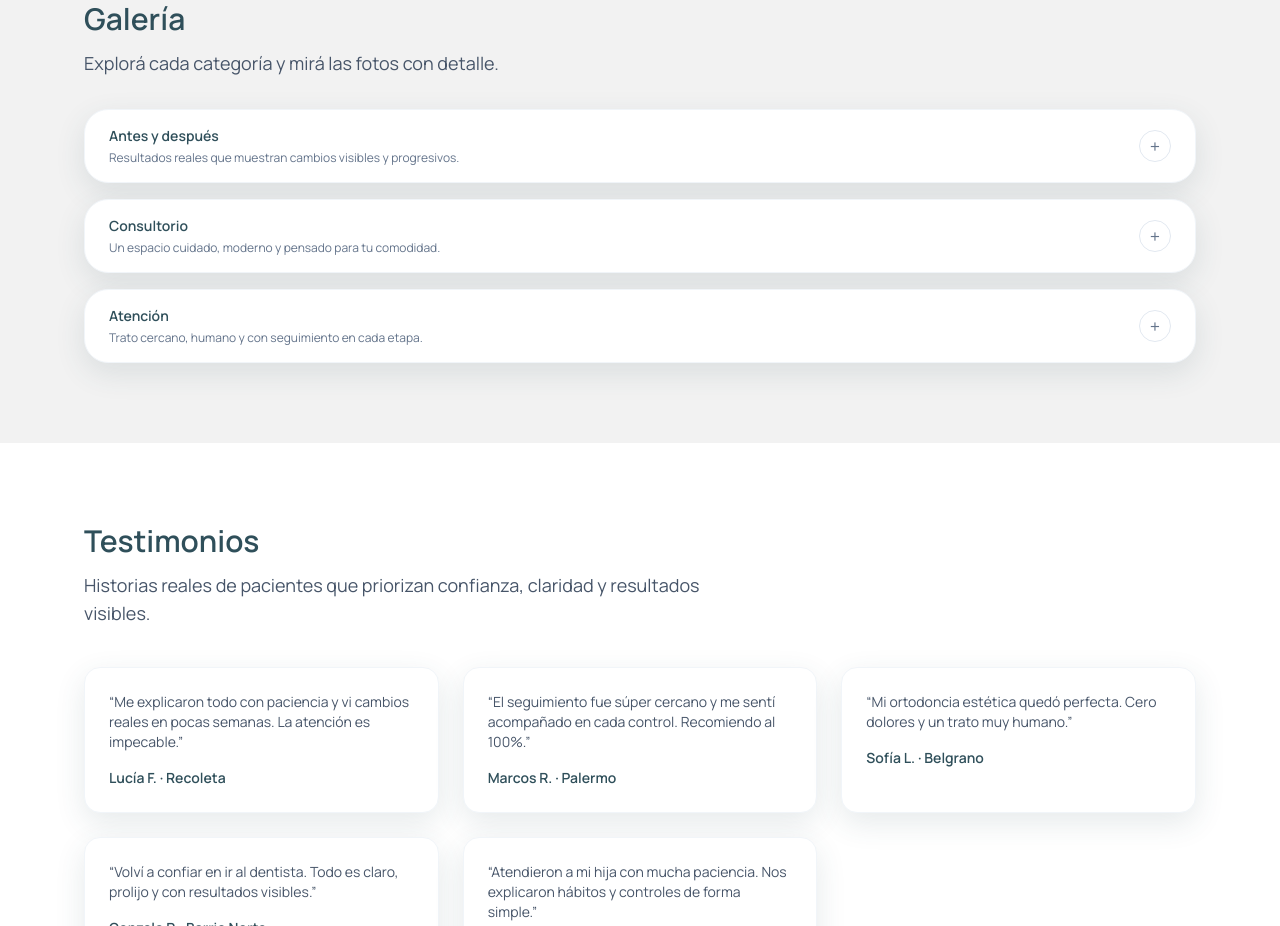
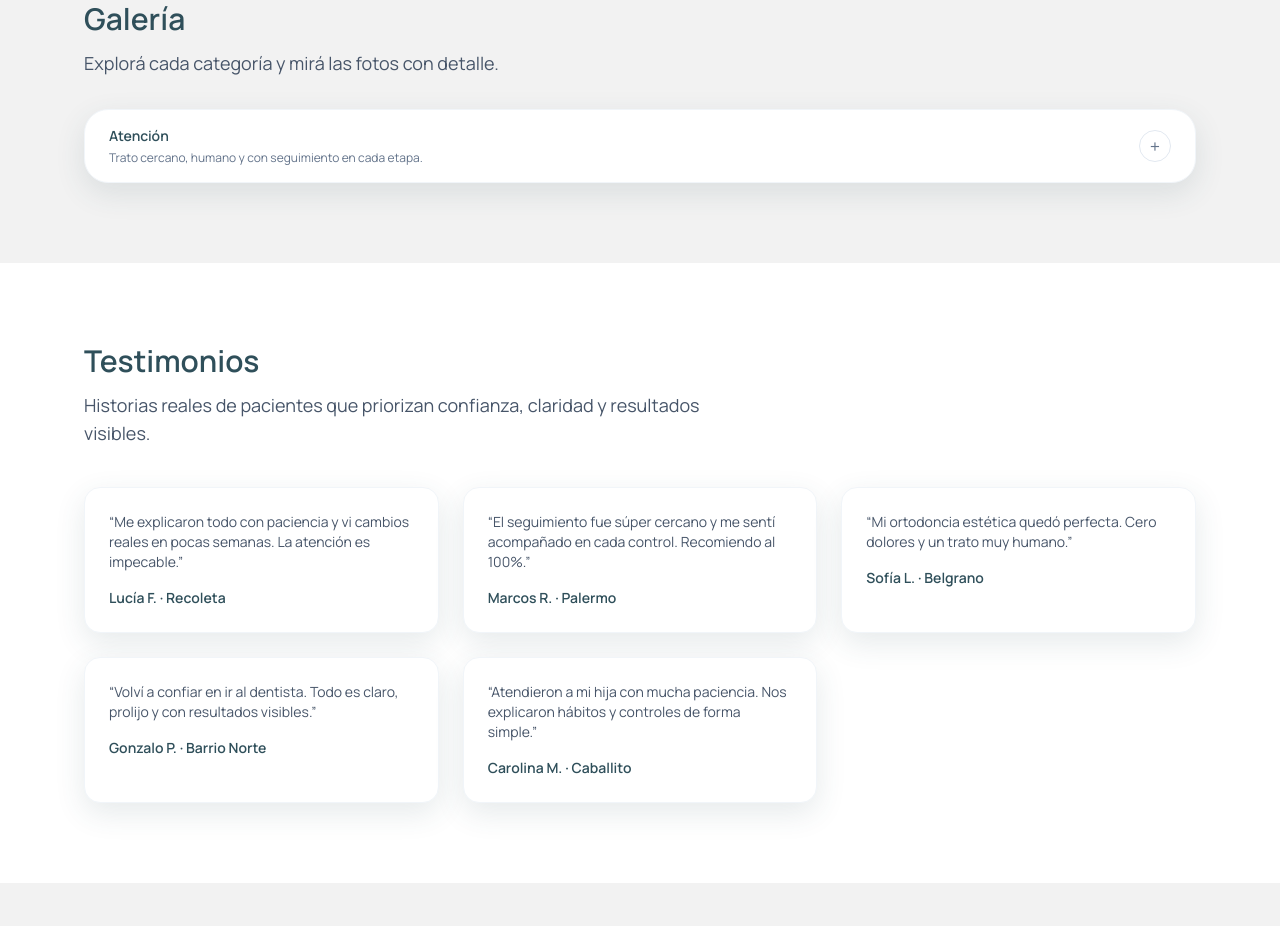
Before and after one commit to gefm2002/maida, a React (Vite) app: page / in a window 1280 px wide. Shown: the part 2600-3526 px from the top of the page. Built offline with nearby package versions, Linux system fonts and the light colour scheme.

Commit message:
Fix gallery attention images

```diff
--- a/src/App.tsx
+++ b/src/App.tsx
@@ -37,16 +37,6 @@ type GalleryItem = {
 }
 
 const galleryClusters = [
-  {
-    id: 'Antes y después',
-    label: 'Antes y después',
-    description: 'Resultados reales que muestran cambios visibles y progresivos.',
-  },
-  {
-    id: 'Consultorio',
-    label: 'Consultorio',
-    description: 'Un espacio cuidado, moderno y pensado para tu comodidad.',
-  },
   {
     id: 'Atención',
     label: 'Atención',
--- a/src/data/gallery.json
+++ b/src/data/gallery.json
@@ -1,20 +1,6 @@
 [
   {
     "id": "antes-despues-1",
-    "title": "Antes y después - Ortodoncia",
-    "type": "Antes y después",
-    "imageUrl": "/img/stock/antesydespues.jpg",
-    "description": "Corrección de alineación con seguimiento personalizado."
-  },
-  {
-    "id": "antes-despues-1-b",
-    "title": "Antes y después - Ortodoncia",
-    "type": "Antes y después",
-    "imageUrl": "/img/stock/antesydespues.jpg",
-    "description": "Corrección de alineación con seguimiento personalizado."
-  },
-  {
-    "id": "antes-despues-1-c",
     "title": "Antes y después - Ortodoncia",
     "type": "Antes y después",
     "imageUrl": "/img/stock/antesydespues.jpg",
@@ -28,20 +14,6 @@
     "description": "Mejora estética y funcional para una sonrisa armónica."
   },
   {
-    "id": "antes-despues-2-b",
-    "title": "Antes y después - Estética dental",
-    "type": "Antes y después",
-    "imageUrl": "/img/stock/gallery-antes-2.jpg",
-    "description": "Mejora estética y funcional para una sonrisa armónica."
-  },
-  {
-    "id": "antes-despues-2-c",
-    "title": "Antes y después - Estética dental",
-    "type": "Antes y después",
-    "imageUrl": "/img/stock/gallery-antes-2.jpg",
-    "description": "Mejora estética y funcional para una sonrisa armónica."
-  },
-  {
     "id": "consultorio-1",
     "title": "Consultorio cuidado",
     "type": "Consultorio",
@@ -49,81 +21,31 @@
     "description": "Ambiente moderno, limpio y pensado para tu comodidad."
   },
   {
-    "id": "consultorio-1-b",
-    "title": "Consultorio cuidado",
-    "type": "Consultorio",
-    "imageUrl": "/img/stock/gallery-consultorio-1.jpg",
-    "description": "Ambiente moderno, limpio y pensado para tu comodidad."
-  },
-  {
-    "id": "consultorio-1-c",
-    "title": "Consultorio cuidado",
-    "type": "Consultorio",
-    "imageUrl": "/img/stock/gallery-consultorio-1.jpg",
-    "description": "Ambiente moderno, limpio y pensado para tu comodidad."
-  },
-  {
     "id": "consultorio-2",
-    "title": "Atención humana",
-    "type": "Atención",
-    "imageUrl": "/img/stock/gallery-atencion-1.jpg",
-    "description": "Equipo cercano que explica cada paso del tratamiento."
-  },
-  {
-    "id": "consultorio-2-b",
-    "title": "Atención humana",
-    "type": "Atención",
-    "imageUrl": "/img/stock/gallery-atencion-1.jpg",
-    "description": "Equipo cercano que explica cada paso del tratamiento."
-  },
-  {
-    "id": "consultorio-2-c",
-    "title": "Atención humana",
-    "type": "Atención",
-    "imageUrl": "/img/stock/gallery-atencion-1.jpg",
-    "description": "Equipo cercano que explica cada paso del tratamiento."
-  },
-  {
-    "id": "consultorio-3",
     "title": "Tecnología y detalle",
     "type": "Consultorio",
     "imageUrl": "/img/stock/gallery-consultorio-2.jpg",
     "description": "Equipamiento actualizado para resultados confiables."
   },
   {
-    "id": "consultorio-3-b",
-    "title": "Tecnología y detalle",
-    "type": "Consultorio",
-    "imageUrl": "/img/stock/gallery-consultorio-2.jpg",
-    "description": "Equipamiento actualizado para resultados confiables."
+    "id": "atencion-1",
+    "title": "Atención humana",
+    "type": "Atención",
+    "imageUrl": "/img/stock/atenciocercana.png",
+    "description": "Equipo cercano que explica cada paso del tratamiento."
   },
   {
-    "id": "consultorio-3-c",
-    "title": "Tecnología y detalle",
-    "type": "Consultorio",
-    "imageUrl": "/img/stock/gallery-consultorio-2.jpg",
-    "description": "Equipamiento actualizado para resultados confiables."
+    "id": "atencion-2",
+    "title": "Atención humana",
+    "type": "Atención",
+    "imageUrl": "/img/stock/atenciocercana2.png",
+    "description": "Trato amable y acompañamiento en cada visita."
   },
   {
-    "id": "consultorio-4",
-    "title": "Seguimiento personalizado",
+    "id": "atencion-3",
+    "title": "Atención humana",
     "type": "Atención",
-    "imageUrl": "/img/stock/gallery-atencion-2.jpg",
-    "description": "Control cercano para mantener tu sonrisa saludable."
-  }
-  ,
-  {
-    "id": "consultorio-4-b",
-    "title": "Seguimiento personalizado",
-    "type": "Atención",
-    "imageUrl": "/img/stock/gallery-atencion-2.jpg",
-    "description": "Control cercano para mantener tu sonrisa saludable."
-  },
-  {
-    "id": "consultorio-4-c",
-    "title": "Seguimiento personalizado",
-    "type": "Atención",
-    "imageUrl": "/img/stock/gallery-atencion-2.jpg",
-    "description": "Control cercano para mantener tu sonrisa saludable."
+    "imageUrl": "/img/stock/atencioncercana3.png",
+    "description": "Seguimiento personalizado para tu tranquilidad."
   }
 ]
```
